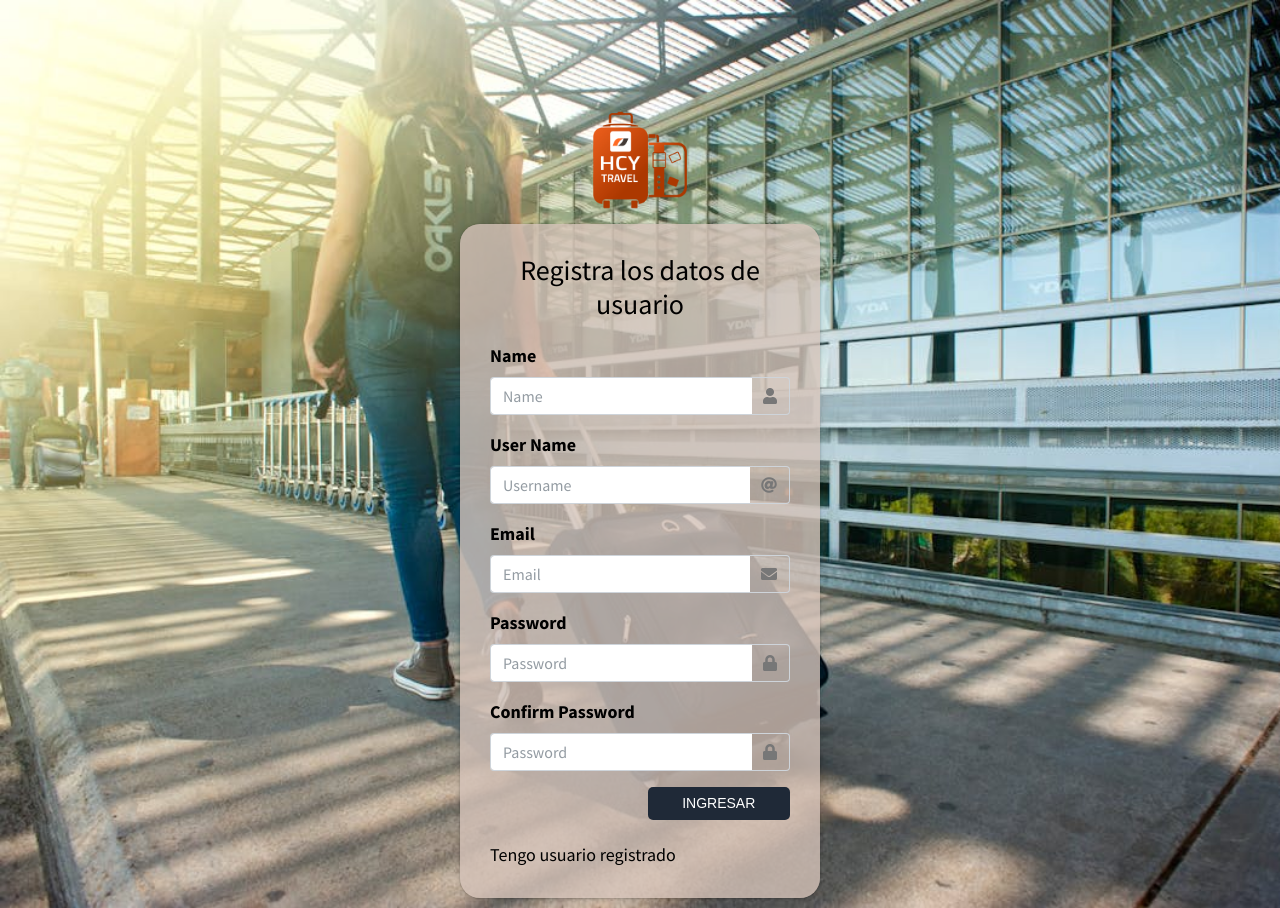
After one commit to HCYTRAVELDEVELOPER/LANDINGHCY, a PHP site: page /hcy/pages/login/register.php in a window 1280 px wide. The commit adds this page. Run offline with PHP 8.4, Linux system fonts and the light colour scheme; some libraries are stand-ins or nearby versions.

Commit message:
LOGIN-REGISTER
SE CREA PAGINA LOGIN Y REGISTER

```diff
--- /dev/null
+++ b/dist/css/login/login.css
@@ -0,0 +1,64 @@
+body{
+    background-image: url('../../img/slide1.jpeg');
+    background-repeat: no-repeat;
+    background-size: cover;
+}
+.wrapper{
+
+    background-size: cover;
+    padding-top: 110px;
+}
+
+.login-box{
+    margin: auto;
+    margin-bottom: 10px;
+    padding: 0px;
+    border: 0px solid black;
+    min-width: 28%;
+    max-width: 100%;
+    border-radius: 20px; /* Ajusta el valor para el redondeado que desees */
+    color: black;
+    font-size: 18px;
+}
+
+.login-box .card{
+    background-color: rgba(213, 196, 185, 0.6); /* Color de fondo con mucha transparencia */
+    border-radius: 20px; /* Ajusta el valor para el redondeado que desees */
+    color: black;
+}
+
+.login-box .card .card-body {
+    border: 0px solid black; /* Puedes eliminar esto si no es necesario */
+    background-color: rgba(213, 196, 185, 0.5); /* Color de fondo con mucha transparencia */
+    border-radius: 20px; /* Ajusta el valor para el redondeado que desees */
+    box-shadow: 0 4px 8px rgba(0, 0, 0, 0.1); /* Opción para agregar una sombra suave */
+    padding: 20px; /* Opcional, para agregar espacio dentro de la tarjeta */
+    text-decoration: none;
+    color: black;
+    padding: 30px;
+}
+
+.mb-1 a,
+.mb-0 a {
+    text-decoration: none; /* Quita la subrayado */
+    color: black; /* Establece el color negro */
+}
+
+.img-logo-login{
+    width: 100px;
+}
+
+.btn-primary {
+    background-color: #1F2937; /* Fondo del botón */
+    color: white; /* Color del texto */
+    font-family: 'Arial', sans-serif; /* Tipografía más seria y bonita */
+    font-size: 14px; /* Tamaño de la letra */
+    border: none; /* Quitar bordes */
+    border-radius: 5px; /* Bordes redondeados */
+    cursor: pointer; /* Cursor de mano para indicar que es un botón */
+    transition: background-color 0.3s; /* Transición suave para el fondo */
+}
+
+.btn-primary:hover {
+    background-color: #2D3748; /* Fondo del botón al pasar el mouse */
+}
--- a/includes/footer.php
+++ b/includes/footer.php
@@ -5,7 +5,7 @@
 
 <footer>
       <div class="column logo">
-        <img id="logoFooter" src="http://localhost/hcy/LANDINGHCY/dist/img/logo_principal.png" alt="Logo">
+        <img id="logoFooter" src="http://localhost/hcy/LANDINGHCY/dist/img/logos/logo_principal.png" alt="Logo">
       </div>
       <div class="column direccion">
         <h6><strong>DIRECCIONES</strong></h6><br>
--- a/includes/menu.php
+++ b/includes/menu.php
@@ -5,7 +5,7 @@
 <nav class="main-header navbar navbar-expand-md navbar-light navbar-white fixed-top">
       <div class="container">
         <a href="http://localhost/hcy/LANDINGHCY/index.php" class="navbar-brand">
-          <img src="http://localhost/hcy/LANDINGHCY/dist/img/logo_principal.png" alt="AdminLTE Logo" class="brand-image img-circle elevation-4" style="opacity: .9">
+          <img src="http://localhost/hcy/LANDINGHCY/dist/img/logos/logo_principal.png" alt="AdminLTE Logo" class="brand-image img-circle elevation-4" style="opacity: .9">
           <span class="brand-text font-weight-bold">HCY Travel</span>
         </a>
 
@@ -76,7 +76,7 @@
 
           <!-- LOGIN -->
           <li class="nav-item dropdown">
-            <a class="nav-link" data-toggle="dropdown" href="#" title="Iniciar sesión">
+            <a class="nav-link" href="http://localhost/hcy/LANDINGHCY/pages/login/login.php" title="Iniciar sesión">
               <i class="fas fa-sign-in-alt"></i>
             </a>
           </li>
--- /dev/null
+++ b/pages/login/register.php
@@ -0,0 +1,139 @@
+<!DOCTYPE html>
+<!--
+This is a starter template page. Use this page to start your new project from
+scratch. This page gets rid of all links and provides the needed markup only.
+-->
+<html lang="es">
+
+<head>
+    <meta charset="utf-8">
+    <meta name="viewport" content="width=device-width, initial-scale=1">
+    <link rel="stylesheet" href="https://cdnjs.cloudflare.com/ajax/libs/font-awesome/6.0.0-beta3/css/all.min.css">
+
+    <title>HCY Travel | Dashboard 3</title>
+
+    <!-- Google Font: Source Sans Pro -->
+    <link rel="stylesheet" href="https://fonts.googleapis.com/css?family=Source+Sans+Pro:300,400,400i,700&display=fallback">
+    <!-- Font Awesome Icons -->
+    <link rel="stylesheet" href="plugins/fontawesome-free/css/all.min.css">
+    <!-- IonIcons -->
+    <link rel="stylesheet" href="https://code.ionicframework.com/ionicons/2.0.1/css/ionicons.min.css">
+    <!-- Theme style -->
+    <link rel="stylesheet" href="../../dist/css/adminlte.min.css">
+
+    <!-- CSS PARA EL LOGIN -->
+    <link rel="stylesheet" href="../../dist/css/login/login.css">
+
+</head>
+
+
+
+
+<body class="hold-transition sidebar-collapse layout-top-nav">
+    <div class="wrapper">
+
+
+
+        <div class="login-box">
+            <div class="login-logo">
+                <a href="http://localhost/hcy/LANDINGHCY/index.php"><img class="img-logo-login" src="http://localhost/hcy/LANDINGHCY/dist/img/logos/logo_principal.png" alt=""></a>
+            </div>
+            <!-- /.login-logo -->
+            <div class="card">
+                <div class="card-body login-card-body">
+                    <h3 class="login-box-msg">Registra los datos de usuario</h3>
+
+                    <form action="validaRegister.php" method="post">
+                        <label for="username">Name</label>
+                        <div class="input-group mb-3">
+                            <input type="text" name="name" class="form-control" placeholder="Name">
+                            <div class="input-group-append">
+                                <div class="input-group-text">
+                                    <span class="fas fa-user"></span>
+                                </div>
+                            </div>
+                        </div>
+                        <label for="username">User Name</label>
+                        <div class="input-group mb-3">
+
+                            <input type="text" name="username" class="form-control" placeholder="Username">
+                            <div class="input-group-append">
+
+                                <div class="input-group-text">
+                                    <span class="fas fa-at"></span>
+                                </div>
+                            </div>
+                        </div>
+                        <label for="username">Email</label>
+                        <div class="input-group mb-3">
+                            <input type="email" name="email" class="form-control" placeholder="Email">
+                            <div class="input-group-append">
+                                <div class="input-group-text">
+                                    <span class="fas fa-envelope"></span>
+                                </div>
+                            </div>
+                        </div>
+                        <label for="username">Password</label>
+                        <div class="input-group mb-3">
+                            <input type="password" name="password" class="form-control" placeholder="Password">
+                            <div class="input-group-append">
+                                <div class="input-group-text">
+                                    <span class="fas fa-lock"></span>
+                                </div>
+                            </div>
+                        </div>
+                        <label for="username">Confirm Password</label>
+                        <div class="input-group mb-3">
+                            <input type="password" name="confirm-password" class="form-control" placeholder="Password">
+                            <div class="input-group-append">
+                                <div class="input-group-text">
+                                    <span class="fas fa-lock"></span>
+                                </div>
+                            </div>
+                        </div>
+                        <div class="row">
+                            <div class="col-6">
+                            </div>
+                            <!-- /.col -->
+                            <div class="col-6">
+                                <input type="submit" value="INGRESAR" class="btn btn-primary btn-block">
+                            </div><br><br>
+                            <!-- /.col -->
+                        </div>
+                    </form>
+                    <p class="mb-0">
+                        <a href="login.php" class="text-center">Tengo usuario registrado</a>
+                    </p>
+                </div>
+                <!-- /.login-card-body -->
+            </div>
+        </div>
+        <!-- /.login-box -->
+
+
+
+
+
+
+    </div>
+    <!-- ./wrapper -->
+
+    <!-- REQUIRED SCRIPTS -->
+
+    <!-- jQuery -->
+    <script src="../../plugins/jquery/jquery.min.js"></script>
+    <!-- Bootstrap -->
+    <script src="../../plugins/bootstrap/js/bootstrap.bundle.min.js"></script>
+    <!-- AdminLTE -->
+    <script src="../../dist/js/adminlte.js"></script>
+
+    <!-- OPTIONAL SCRIPTS -->
+    <script src="../../plugins/chart.js/Chart.min.js"></script>
+    <!-- AdminLTE for demo purposes -->
+    <script src="../../dist/js/demo.js"></script>
+    <!-- AdminLTE dashboard demo (This is only for demo purposes) -->
+    <script src="../../dist/js/pages/dashboard3.js"></script>
+
+</body>
+
+</html>
```
Also changed, not shown: config.php (added, +15 -0 lines), db/landinghcy.sql (added, +72 -0 lines), pages/login/login.php (added, +114 -0 lines), pages/login/validaLogin.php (added, +16 -0 lines), pages/login/validaRegister.php (added, +84 -0 lines), dist/img/logos/logo_principal.png (added), pages/login/forgotPassword.php (added).
